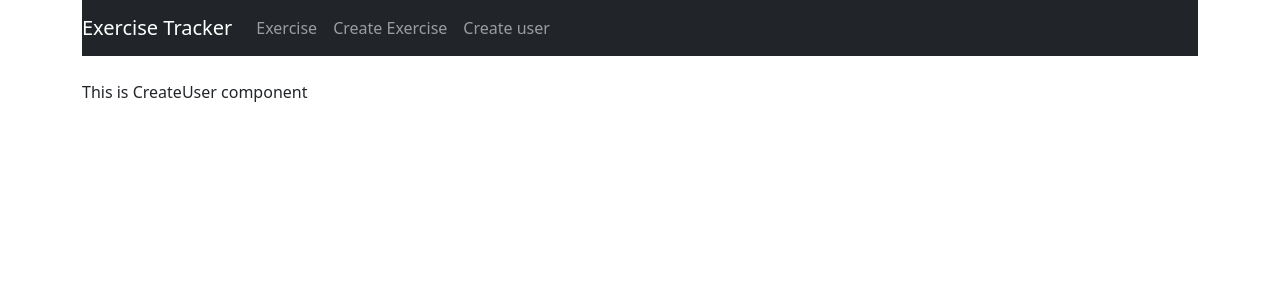
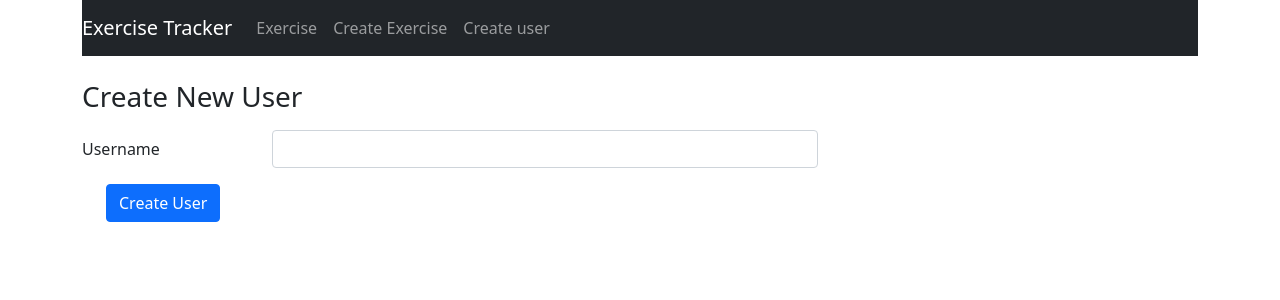
Before and after one commit to tharaka-ariyarathna/Exercise-Tracker, a React (Create React App) app: page /user in a window 1280 px wide. Shown: the top 300 px of the page. Built offline with nearby package versions, Linux system fonts and the light colour scheme.

Commit message:
Completed CreateUSer component

```diff
--- a/src/Components/CreateUser.component.js
+++ b/src/Components/CreateUser.component.js
@@ -1,8 +1,43 @@
-import React from 'react';
+import React, { useState } from 'react';
 
 const CreateUser = () => {
+    const [username, setUsername] = useState('') ;
+
+    const onUsernameChange = (e) => {
+        setUsername(e.target.value) ;
+    }
+
+    const onFormSubmit = (e) => {
+        e.preventDefault() ;
+        const user = {
+            username : username
+        }
+        console.log(user) ;
+
+        setUsername('') ;
+    }
+
     return (
-        <div>This is CreateUser component</div>
+        <div>
+            <h3>Create New User</h3>
+            <form onSubmit={onFormSubmit}>
+                <div className='form-group row my-3'>
+                    <label className='col-sm-2 col-form-label'>Username</label>
+                    <div className='col-sm-6'>
+                        <input
+                            type='text'
+                            required
+                            className='form-control'
+                            value={username}
+                            onChange={onUsernameChange}
+                        />
+                    </div>
+                </div>
+                <div className='form-group my-3 mx-4'>
+                    <input type='submit' className='btn btn-primary' value='Create User'/>
+                </div>
+            </form>
+        </div>
     );
 }
 
```
